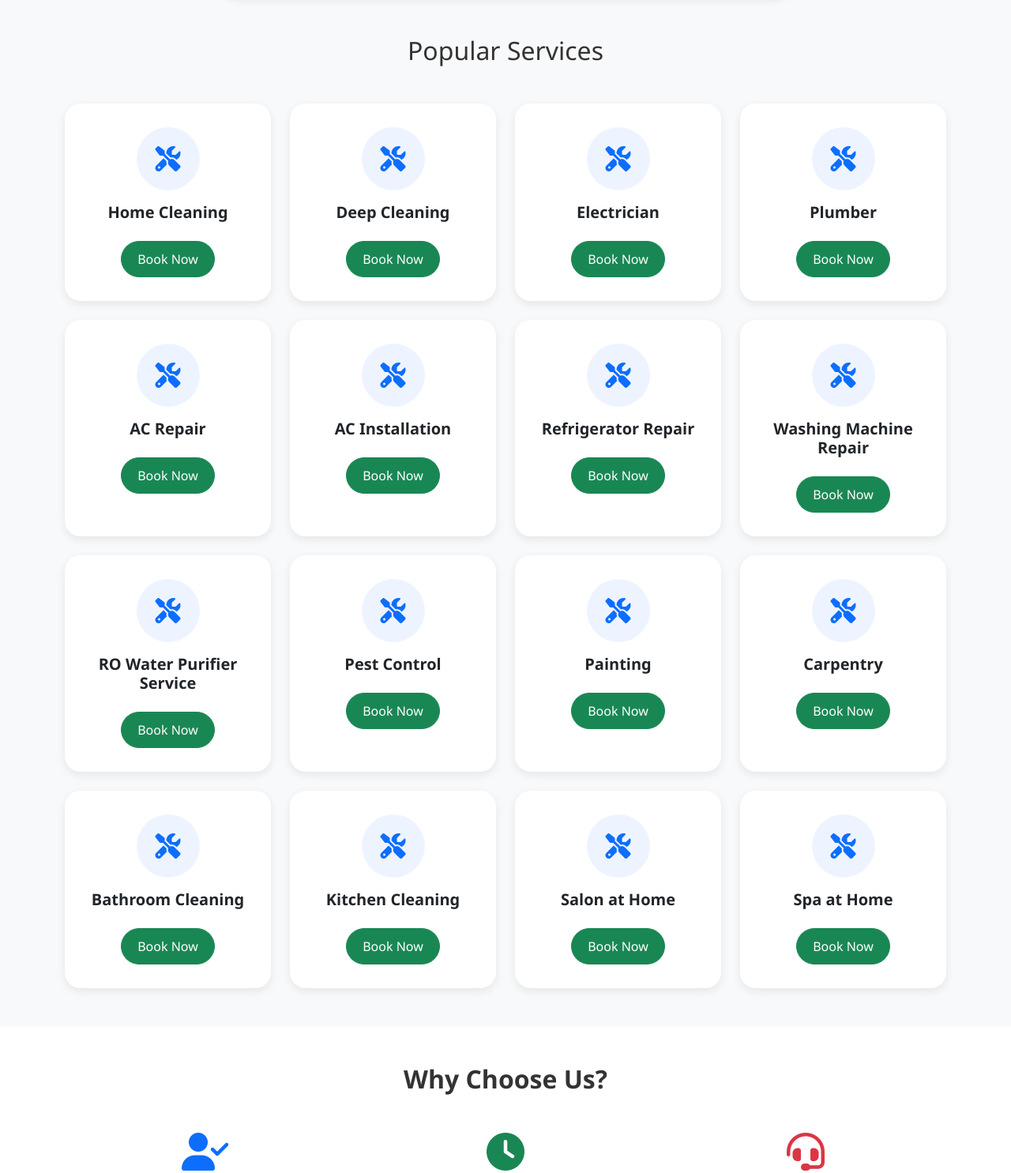
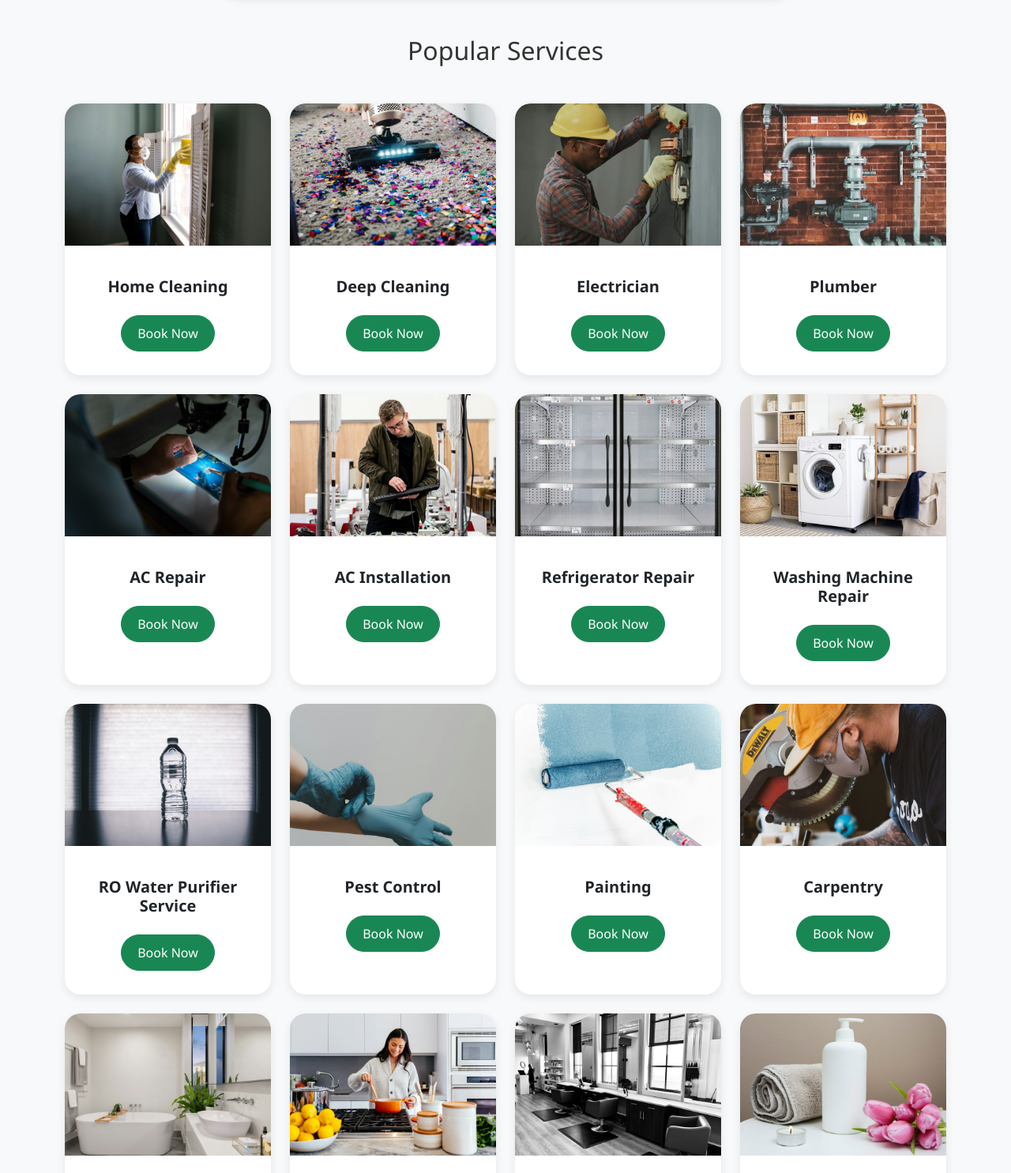
Before and after one commit to korapatisreedhar/Service_management_System, a plain HTML site: page index.html in a window 1280 px wide. Shown: the part 745-2230 px from the top of the page at 79% size. Drawn offline with nearby package versions, Linux system fonts and the light colour scheme.

Commit message:
Add relevant images to service cards
Co-authored-by: Copilot <223556219+Copilot@users.noreply.github.com>

```diff
--- a/index.html
+++ b/index.html
@@ -138,10 +138,11 @@
 
         <div class="col-md-3">
             <div class="card service-card h-100">
+                <img src="static/images/services/home-cleaning.jpg"
+                     class="service-image"
+                     alt="Professional cleaning a home window"
+                     width="800" height="500" loading="lazy" decoding="async">
                 <div class="card-body text-center">
-                    <div class="service-icon mb-3">
-                        <i class="fas fa-tools fa-2x"></i>
-                    </div>
                     <h5>Home Cleaning</h5>
                     <a href="/book-service" class="btn btn-success mt-3">Book Now</a>
                 </div>
@@ -150,8 +151,11 @@
 
         <div class="col-md-3">
             <div class="card service-card h-100">
+                <img src="static/images/services/deep-cleaning.jpg"
+                     class="service-image"
+                     alt="Deep carpet cleaning in progress"
+                     width="800" height="500" loading="lazy" decoding="async">
                 <div class="card-body text-center">
-                    <div class="service-icon mb-3"><i class="fas fa-tools fa-2x"></i></div>
                     <h5>Deep Cleaning</h5>
                     <a href="/book-service" class="btn btn-success mt-3">Book Now</a>
                 </div>
@@ -160,8 +164,11 @@
 
         <div class="col-md-3">
             <div class="card service-card h-100">
+                <img src="static/images/services/electrician.jpg"
+                     class="service-image"
+                     alt="Electrician repairing a home electrical panel"
+                     width="800" height="500" loading="lazy" decoding="async">
                 <div class="card-body text-center">
-                    <div class="service-icon mb-3"><i class="fas fa-tools fa-2x"></i></div>
                     <h5>Electrician</h5>
                     <a href="/book-service" class="btn btn-success mt-3">Book Now</a>
                 </div>
@@ -170,8 +177,11 @@
 
         <div class="col-md-3">
             <div class="card service-card h-100">
+                <img src="static/images/services/plumber.jpg"
+                     class="service-image"
+                     alt="Plumbing pipes and fittings"
+                     width="800" height="500" loading="lazy" decoding="async">
                 <div class="card-body text-center">
-                    <div class="service-icon mb-3"><i class="fas fa-tools fa-2x"></i></div>
                     <h5>Plumber</h5>
                     <a href="/book-service" class="btn btn-success mt-3">Book Now</a>
                 </div>
@@ -180,8 +190,11 @@
 
         <div class="col-md-3">
             <div class="card service-card h-100">
+                <img src="static/images/services/ac-repair.jpg"
+                     class="service-image"
+                     alt="Technician repairing an air conditioner"
+                     width="800" height="500" loading="lazy" decoding="async">
                 <div class="card-body text-center">
-                    <div class="service-icon mb-3"><i class="fas fa-tools fa-2x"></i></div>
                     <h5>AC Repair</h5>
                     <a href="/book-service" class="btn btn-success mt-3">Book Now</a>
                 </div>
@@ -190,8 +203,11 @@
 
         <div class="col-md-3">
             <div class="card service-card h-100">
+                <img src="static/images/services/ac-installation.jpg"
+                     class="service-image"
+                     alt="Technician installing home cooling equipment"
+                     width="800" height="500" loading="lazy" decoding="async">
                 <div class="card-body text-center">
-                    <div class="service-icon mb-3"><i class="fas fa-tools fa-2x"></i></div>
                     <h5>AC Installation</h5>
                     <a href="/book-service" class="btn btn-success mt-3">Book Now</a>
                 </div>
@@ -200,8 +216,11 @@
 
         <div class="col-md-3">
             <div class="card service-card h-100">
+                <img src="static/images/services/refrigerator-repair.jpg"
+                     class="service-image"
+                     alt="Refrigerated display unit"
+                     width="800" height="500" loading="lazy" decoding="async">
                 <div class="card-body text-center">
-                    <div class="service-icon mb-3"><i class="fas fa-tools fa-2x"></i></div>
                     <h5>Refrigerator Repair</h5>
                     <a href="/book-service" class="btn btn-success mt-3">Book Now</a>
                 </div>
@@ -210,8 +229,11 @@
 
         <div class="col-md-3">
             <div class="card service-card h-100">
+                <img src="static/images/services/washing-machine-repair.jpg"
+                     class="service-image"
+                     alt="Washing machine in a laundry room"
+                     width="800" height="500" loading="lazy" decoding="async">
                 <div class="card-body text-center">
-                    <div class="service-icon mb-3"><i class="fas fa-tools fa-2x"></i></div>
                     <h5>Washing Machine Repair</h5>
                     <a href="/book-service" class="btn btn-success mt-3">Book Now</a>
                 </div>
@@ -220,8 +242,11 @@
 
         <div class="col-md-3">
             <div class="card service-card h-100">
+                <img src="static/images/services/water-purifier.jpg"
+                     class="service-image"
+                     alt="Clean drinking water"
+                     width="800" height="500" loading="lazy" decoding="async">
                 <div class="card-body text-center">
-                    <div class="service-icon mb-3"><i class="fas fa-tools fa-2x"></i></div>
                     <h5>RO Water Purifier Service</h5>
                     <a href="/book-service" class="btn btn-success mt-3">Book Now</a>
                 </div>
@@ -230,8 +255,11 @@
 
         <div class="col-md-3">
             <div class="card service-card h-100">
+                <img src="static/images/services/pest-control.jpg"
+                     class="service-image"
+                     alt="Protective-gloved hand performing pest treatment"
+                     width="800" height="500" loading="lazy" decoding="async">
                 <div class="card-body text-center">
-                    <div class="service-icon mb-3"><i class="fas fa-tools fa-2x"></i></div>
                     <h5>Pest Control</h5>
                     <a href="/book-service" class="btn btn-success mt-3">Book Now</a>
                 </div>
@@ -240,8 +268,11 @@
 
         <div class="col-md-3">
             <div class="card service-card h-100">
+                <img src="static/images/services/painting.jpg"
+                     class="service-image"
+                     alt="Fresh paint being applied to a wall"
+                     width="800" height="500" loading="lazy" decoding="async">
                 <div class="card-body text-center">
-                    <div class="service-icon mb-3"><i class="fas fa-tools fa-2x"></i></div>
                     <h5>Painting</h5>
                     <a href="/book-service" class="btn btn-success mt-3">Book Now</a>
                 </div>
@@ -250,8 +281,11 @@
 
         <div class="col-md-3">
             <div class="card service-card h-100">
+                <img src="static/images/services/carpentry.jpg"
+                     class="service-image"
+                     alt="Carpenter cutting wood with a workshop saw"
+                     width="800" height="500" loading="lazy" decoding="async">
                 <div class="card-body text-center">
-                    <div class="service-icon mb-3"><i class="fas fa-tools fa-2x"></i></div>
                     <h5>Carpentry</h5>
                     <a href="/book-service" class="btn btn-success mt-3">Book Now</a>
                 </div>
@@ -260,8 +294,11 @@
 
         <div class="col-md-3">
             <div class="card service-card h-100">
+                <img src="static/images/services/bathroom-cleaning.jpg"
+                     class="service-image"
+                     alt="Clean modern bathroom"
+                     width="800" height="500" loading="lazy" decoding="async">
                 <div class="card-body text-center">
-                    <div class="service-icon mb-3"><i class="fas fa-tools fa-2x"></i></div>
                     <h5>Bathroom Cleaning</h5>
                     <a href="/book-service" class="btn btn-success mt-3">Book Now</a>
                 </div>
@@ -270,8 +307,11 @@
 
         <div class="col-md-3">
             <div class="card service-card h-100">
+                <img src="static/images/services/kitchen-cleaning.jpg"
+                     class="service-image"
+                     alt="Bright home kitchen"
+                     width="800" height="500" loading="lazy" decoding="async">
                 <div class="card-body text-center">
-                    <div class="service-icon mb-3"><i class="fas fa-tools fa-2x"></i></div>
                     <h5>Kitchen Cleaning</h5>
                     <a href="/book-service" class="btn btn-success mt-3">Book Now</a>
                 </div>
@@ -280,8 +320,11 @@
 
         <div class="col-md-3">
             <div class="card service-card h-100">
+                <img src="static/images/services/salon-at-home.jpg"
+                     class="service-image"
+                     alt="Modern hair salon interior"
+                     width="800" height="500" loading="lazy" decoding="async">
                 <div class="card-body text-center">
-                    <div class="service-icon mb-3"><i class="fas fa-tools fa-2x"></i></div>
                     <h5>Salon at Home</h5>
                     <a href="/book-service" class="btn btn-success mt-3">Book Now</a>
                 </div>
@@ -290,8 +333,11 @@
 
         <div class="col-md-3">
             <div class="card service-card h-100">
+                <img src="static/images/services/spa-at-home.jpg"
+                     class="service-image"
+                     alt="Spa towels and treatment products"
+                     width="800" height="500" loading="lazy" decoding="async">
                 <div class="card-body text-center">
-                    <div class="service-icon mb-3"><i class="fas fa-tools fa-2x"></i></div>
                     <h5>Spa at Home</h5>
                     <a href="/book-service" class="btn btn-success mt-3">Book Now</a>
                 </div>
--- a/static/css/style.css
+++ b/static/css/style.css
@@ -98,6 +98,12 @@ body{
     transition:0.4s;
     box-shadow:0 4px 12px rgba(0,0,0,0.08);
     background:white;
+}
+
+.service-image{
+    width:100%;
+    height:180px;
+    object-fit:cover;
 }
 
 .service-card:hover{
```
Also changed, not shown: static/images/services/ac-installation.jpg (added), static/images/services/ac-repair.jpg (added), static/images/services/bathroom-cleaning.jpg (added), static/images/services/carpentry.jpg (added), static/images/services/deep-cleaning.jpg (added), static/images/services/electrician.jpg (added), static/images/services/home-cleaning.jpg (added), static/images/services/kitchen-cleaning.jpg (added), static/images/services/painting.jpg (added), static/images/services/pest-control.jpg (added), static/images/services/plumber.jpg (added), static/images/services/refrigerator-repair.jpg (added), static/images/services/salon-at-home.jpg (added), static/images/services/spa-at-home.jpg (added), 2 more files.
